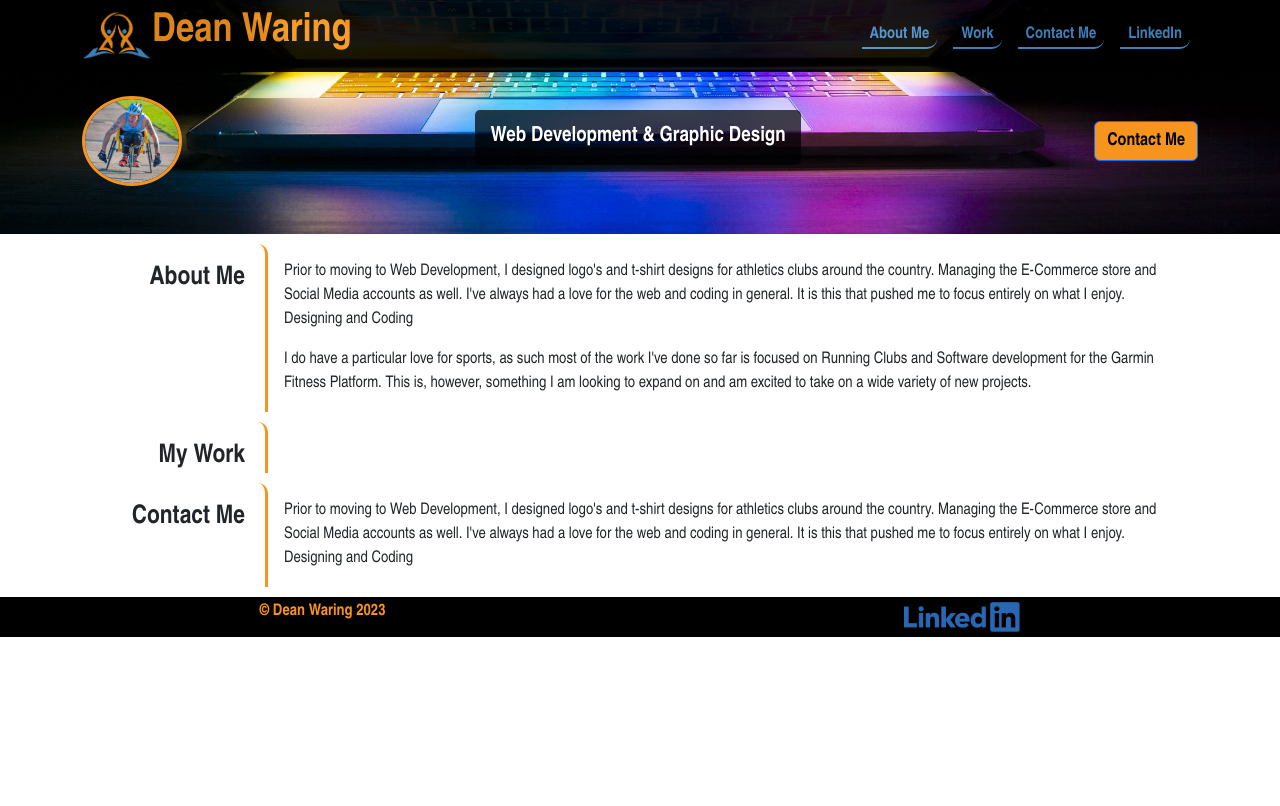
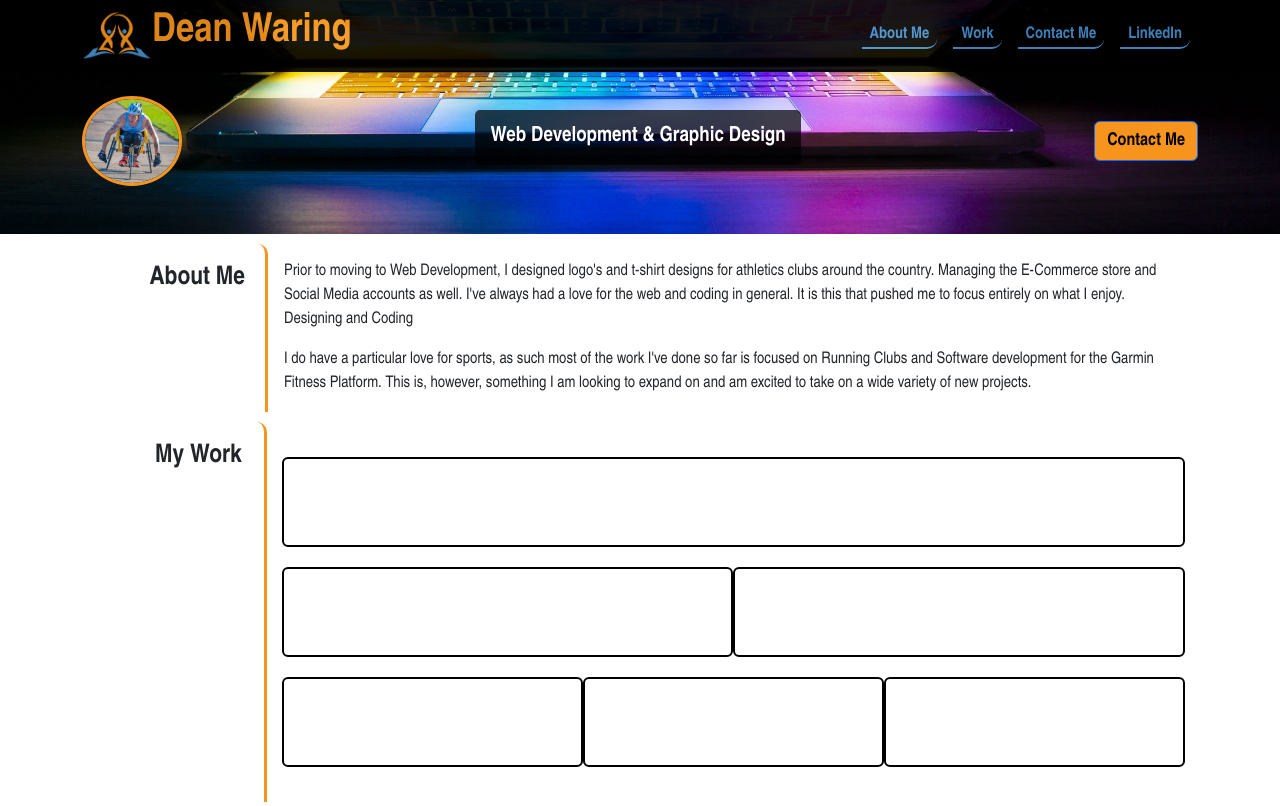
Before and after one commit to deanw77/Bootstrap-Portfolio, a plain HTML site: page index.html in a window 1280 px wide. Shown: the top 806 px of the page. Drawn offline with nearby package versions, Linux system fonts and the light colour scheme.

Commit message:
Added work cards to the main section

```diff
--- a/css/styles.css
+++ b/css/styles.css
@@ -124,6 +124,21 @@ footer img {
     height: 30px;
 }
 
+.workCards {
+    min-height: 200px;
+    padding: 25px;
+}
+
+.workCard {
+    min-height: 100px;
+    margin-bottom: 10px;
+    justify-content: space-between;
+}
+
+.singleCard {
+    border: 2px solid black;
+}
+
 @media only screen and (min-width: 768px) {
     .cardTitle {
         border-right: 3px solid #f7941d;
--- a/index.html
+++ b/index.html
@@ -43,8 +43,8 @@
                         <a class="nav-link mx-2 px-2" href="#aboutMe">About Me</a>
                         <a class="nav-link mx-2 px-2" href="#myWork">Work</a>
                         <a class="nav-link mx-2 px-2" href="#contactMe">Contact Me</a>
-                        <a class="nav-link mx-2 px-2"
-                            href="https://www.linkedin.com/in/dean-waring-560593294/" target="_blank">LinkedIn</a>
+                        <a class="nav-link mx-2 px-2" href="https://www.linkedin.com/in/dean-waring-560593294/"
+                            target="_blank">LinkedIn</a>
                     </div>
                 </div>
             </div>
@@ -74,8 +74,15 @@
                         </div>
                         <div class="col-md-10">
                             <div class="card-body cardText">
-                                <p class="card-text">Prior to moving to Web Development, I designed logo's and t-shirt designs for athletics clubs around the country. Managing the E-Commerce store and Social Media accounts as well. I've always had a love for the web and coding in general. It is this that pushed me to focus entirely on what I enjoy. Designing and Coding</p>
-                                <p class="card-text">I do have a particular love for sports, as such most of the work I've done so far is focused on Running Clubs and Software development for the Garmin Fitness Platform. This is, however, something I am looking to expand on and am excited to take on a wide variety of new projects.
+                                <p class="card-text">Prior to moving to Web Development, I designed logo's and t-shirt
+                                    designs for athletics clubs around the country. Managing the E-Commerce store and
+                                    Social Media accounts as well. I've always had a love for the web and coding in
+                                    general. It is this that pushed me to focus entirely on what I enjoy. Designing and
+                                    Coding</p>
+                                <p class="card-text">I do have a particular love for sports, as such most of the work
+                                    I've done so far is focused on Running Clubs and Software development for the Garmin
+                                    Fitness Platform. This is, however, something I am looking to expand on and am
+                                    excited to take on a wide variety of new projects.
                                 </p>
                             </div>
                         </div>
@@ -88,16 +95,44 @@
         <section class="myWork" id="myWork">
             <div class="container">
                 <div class="card md-12 mx-auto">
-                    <div class="row g-0">
+                    <div class="row g-1">
                         <div class="col-md-2 cardTitle">
                             <h5 class="card-title">My Work</h5>
                         </div>
                         <div class="col-md-10">
+                            <section class="workCards">
+                                <div class="row workCard">
+                                    <div class="card singleCard col-md-12">
 
+                                    </div>
+                                </div>
+
+                                <div class="row  workCard">
+                                    <div class="card singleCard col-md-6">
+
+                                    </div>
+                                    <div class="card singleCard col-md-6">
+
+                                    </div>
+                                </div>
+
+                                <div class="row  workCard">
+                                    <div class="card singleCard col-md-4">
+
+                                    </div>
+                                    <div class="card singleCard col-md-4">
+
+                                    </div>
+                                    <div class="card singleCard col-md-4">
+
+                                    </div>
+                                </div>
+                            </section>
                         </div>
                     </div>
+
+
                 </div>
-            </div>
         </section>
 
         <!-- Contact Me -->
@@ -110,7 +145,11 @@
                         </div>
                         <div class="col-md-10">
                             <div class="card-body cardText">
-                                <p class="card-text">Prior to moving to Web Development, I designed logo's and t-shirt designs for athletics clubs around the country. Managing the E-Commerce store and Social Media accounts as well. I've always had a love for the web and coding in general. It is this that pushed me to focus entirely on what I enjoy. Designing and Coding</p>
+                                <p class="card-text">Prior to moving to Web Development, I designed logo's and t-shirt
+                                    designs for athletics clubs around the country. Managing the E-Commerce store and
+                                    Social Media accounts as well. I've always had a love for the web and coding in
+                                    general. It is this that pushed me to focus entirely on what I enjoy. Designing and
+                                    Coding</p>
                             </div>
                         </div>
                     </div>
```
Also changed, not shown: images/blue-back.avif (added).
